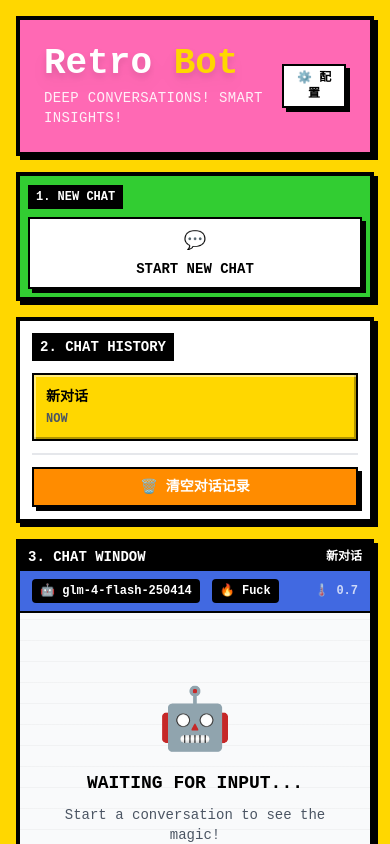
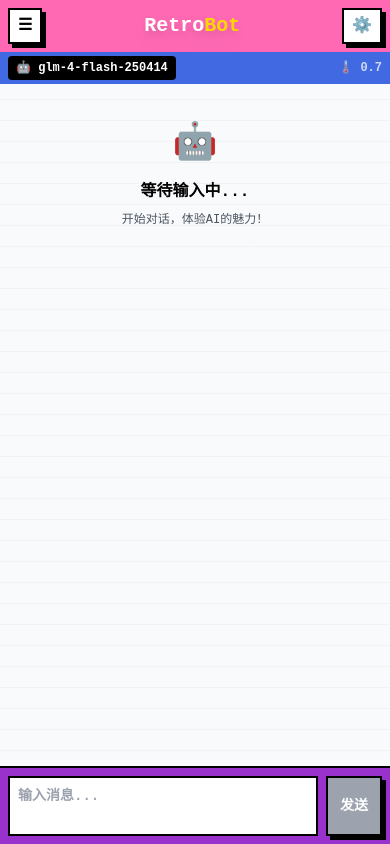
Before and after one commit to liu-ziting/retro-ai, a Vue app: page / in a window 390 px wide. Shown: the top 844 px of the page. Built offline with nearby package versions, Linux system fonts and the light colour scheme.

Commit message:
优化移动端

```diff
--- a/src/App.vue
+++ b/src/App.vue
@@ -1,8 +1,27 @@
 <template>
-    <div class="min-h-screen bg-retro-yellow p-4 font-retro">
-        <div class="max-w-6xl mx-auto">
-            <!-- 主标题栏 -->
-            <div class="bg-retro-pink border-4 border-black shadow-retro mb-4 p-6 relative">
+    <div class="h-screen lg:h-auto bg-retro-yellow font-retro relative flex flex-col lg:block lg:min-h-screen">
+        <!-- 移动端顶部导航栏 -->
+        <div class="lg:hidden bg-retro-pink p-2 flex-shrink-0 relative z-30">
+            <div class="flex items-center justify-between">
+                <button
+                    @click="showSidebar = !showSidebar"
+                    class="bg-white border-2 border-black px-2 py-1 text-sm font-bold hover:bg-gray-100 shadow-retro flex items-center gap-1"
+                >
+                    <span class="text-base">☰</span>
+                </button>
+                <div class="text-center">
+                    <h1 class="text-xl font-bold text-white drop-shadow-lg">Retro<span class="text-retro-yellow">Bot</span></h1>
+                </div>
+                <button @click="showSettings = !showSettings" class="bg-white border-2 border-black px-2 py-1 text-sm font-bold hover:bg-gray-100 shadow-retro">
+                    <span class="text-base">⚙️</span>
+                </button>
+            </div>
+        </div>
+
+        <!-- PC端容器 -->
+        <div class="w-full lg:max-w-6xl lg:mx-auto p-0 lg:p-4 flex-1 lg:flex-none flex flex-col lg:block">
+            <!-- 桌面端标题栏 -->
+            <div class="hidden lg:block bg-retro-pink border-4 border-black shadow-retro mb-4 p-6 relative">
                 <div class="flex items-center justify-between">
                     <div>
                         <h1 class="text-4xl font-bold text-white drop-shadow-lg">
@@ -14,10 +33,65 @@
                     <button @click="showSettings = !showSettings" class="bg-white border-2 border-black px-3 py-1 text-xs font-bold hover:bg-gray-100 shadow-retro">⚙️ 配置</button>
                 </div>
             </div>
+            <div class="flex flex-col lg:grid lg:grid-cols-4 lg:gap-4 flex-1 lg:flex-none">
+                <!-- 侧边栏抽屉 (移动端) -->
+                <div v-if="showSidebar" class="lg:hidden fixed inset-0 bg-black/50 z-40" @click="showSidebar = false">
+                    <div class="w-80 max-w-[85vw] h-full bg-retro-yellow border-r-4 border-black shadow-retro p-4 overflow-y-auto" @click.stop>
+                        <!-- 抽屉头部 -->
+                        <div class="flex items-center justify-between mb-4">
+                            <h2 class="text-xl font-bold">菜单</h2>
+                            <button @click="showSidebar = false" class="bg-white border-2 border-black px-2 py-1 text-sm font-bold hover:bg-gray-100 shadow-retro">✕</button>
+                        </div>
 
-            <div class="grid grid-cols-1 lg:grid-cols-4 gap-4">
-                <!-- 左侧：会话管理 -->
-                <div class="lg:col-span-1">
+                        <!-- 新建对话 -->
+                        <button
+                            @click="createNewSessionAndCloseSidebar"
+                            class="w-full bg-white border-2 border-black p-2 hover:bg-gray-100 shadow-retro font-bold text-center text-sm"
+                        >
+                            <div class="text-base mb-1">💬</div>
+                            <div>新建对话</div>
+                        </button>
+
+                        <!-- 会话列表 -->
+                        <div class="bg-white border-2 border-black shadow-retro p-3">
+                            <div class="bg-black text-white px-2 py-1 text-xs font-bold mb-3 inline-block">对话历史</div>
+                            <div class="space-y-2 max-h-96 overflow-y-auto">
+                                <div
+                                    v-for="session in sortedSessions"
+                                    :key="session.id"
+                                    :class="[
+                                        'p-2 border-2 border-black cursor-pointer font-bold text-xs relative group',
+                                        session.id === currentSessionId ? 'bg-retro-yellow shadow-retro-inset' : 'bg-gray-100 hover:bg-gray-200'
+                                    ]"
+                                    @click="selectSessionAndCloseSidebar(session.id)"
+                                >
+                                    <div class="truncate">{{ session.title }}</div>
+                                    <div class="text-xs text-gray-600 mt-1">{{ formatTime(session.updatedAt) }}</div>
+                                    <button
+                                        v-if="sessions.length > 1"
+                                        @click.stop="deleteSession(session.id)"
+                                        class="absolute top-1 right-1 opacity-100 bg-red-500 text-white text-xs px-1 rounded"
+                                    >
+                                        ×
+                                    </button>
+                                </div>
+                            </div>
+
+                            <!-- 清空对话按钮 -->
+                            <div class="mt-3 pt-3 border-t-2 border-gray-200">
+                                <button
+                                    @click="resetSessions"
+                                    class="w-full px-2 py-2 bg-retro-orange border-2 border-black font-bold text-white hover:bg-orange-400 shadow-retro text-xs flex items-center justify-center gap-2"
+                                >
+                                    <span>🗑️</span> 清空记录
+                                </button>
+                            </div>
+                        </div>
+                    </div>
+                </div>
+
+                <!-- 桌面端侧边栏 -->
+                <div class="hidden lg:block lg:col-span-1">
                     <!-- 新建对话 -->
                     <div class="bg-retro-green border-4 border-black shadow-retro mb-4 p-2">
                         <div class="bg-black text-white px-2 py-1 text-xs font-bold mb-2 inline-block">1. NEW CHAT</div>
@@ -64,48 +138,62 @@
                     </div>
                 </div>
 
-                <!-- 右侧：聊天区域 -->
-                <div class="lg:col-span-3">
+                <!-- 主要聊天区域 -->
+                <div class="w-full lg:col-span-3 flex flex-col flex-1 lg:flex-none lg:h-auto">
                     <!-- 聊天窗口 -->
-                    <div class="bg-white border-4 border-black shadow-retro mb-4">
-                        <div class="bg-black text-white px-2 py-1 text-sm font-bold mb-0 flex items-center justify-between">
+                    <div class="bg-white lg:border-4 border-black lg:shadow-retro lg:mb-4 flex-1 lg:flex-none flex flex-col min-h-0">
+                        <!-- 桌面端标题栏 -->
+                        <div class="hidden lg:flex bg-black text-white px-2 py-1 text-sm font-bold mb-0 items-center justify-between">
                             <span>3. CHAT WINDOW</span>
                             <span class="text-xs">{{ currentSession?.title || 'No Chat Selected' }}</span>
                         </div>
 
+                        <!-- 移动端对话标题栏 -->
+                        <!-- <div class="lg:hidden bg-gray-100 px-2 py-1 text-center flex-shrink-0">
+                            <div class="text-xs font-bold text-gray-700 truncate">
+                                {{ currentSession?.title || '新对话' }}
+                            </div>
+                        </div> -->
+
                         <!-- 模型和预设信息栏 -->
-                        <div class="bg-retro-blue border-b-2 border-black px-3 py-2 flex items-center justify-between text-white text-xs font-bold">
-                            <div class="flex items-center gap-3">
-                                <span class="bg-black px-2 py-1 rounded">🤖 {{ apiConfig.model || 'No Model' }}</span>
-                                <span class="bg-black px-2 py-1 rounded">{{ getCurrentPresetTitle() }}</span>
+                        <div
+                            class="bg-retro-blue lg:border-b-2 border-black px-2 py-1 lg:px-3 lg:py-2 flex items-center justify-between text-white text-xs font-bold flex-shrink-0"
+                        >
+                            <div class="flex items-center gap-2 lg:gap-3">
+                                <span class="bg-black px-2 py-1 rounded text-xs">🤖 {{ apiConfig.model || 'No Model' }}</span>
+                                <span class="bg-black px-2 py-1 rounded text-xs hidden sm:inline">{{ getCurrentPresetTitle() }}</span>
                             </div>
                             <div class="text-xs opacity-75">🌡️ {{ apiConfig.temperature || 0.7 }}</div>
                         </div>
 
                         <div
                             ref="messagesContainer"
-                            class="h-96 overflow-y-auto p-4 bg-gray-50"
+                            class="overflow-y-auto p-2 lg:p-4 bg-gray-50 custom-scrollbar h-[calc(100vh-115px)] lg:h-96 pb-20 lg:pb-4"
                             style="background-image: repeating-linear-gradient(0deg, transparent, transparent 20px, rgba(0, 0, 0, 0.03) 20px, rgba(0, 0, 0, 0.03) 21px)"
                         >
                             <!-- 欢迎消息 -->
-                            <div v-if="!currentSession?.messages.length" class="text-center py-16">
-                                <div class="text-6xl mb-4 animate-bounce-slow">🤖</div>
-                                <div class="font-bold text-lg mb-2">WAITING FOR INPUT...</div>
-                                <div class="text-sm text-gray-600">Start a conversation to see the magic!</div>
+                            <div v-if="!currentSession?.messages.length" class="text-center py-8 lg:py-16">
+                                <div class="text-4xl lg:text-6xl mb-4 animate-bounce-slow">🤖</div>
+                                <div class="font-bold text-base lg:text-lg mb-2">等待输入中...</div>
+                                <div class="text-xs lg:text-sm text-gray-600 px-4">开始对话，体验AI的魅力！</div>
                             </div>
 
                             <!-- 消息列表 -->
-                            <div v-for="message in currentSession?.messages" :key="message.id" class="mb-4 animate-slide-up">
-                                <div :class="['flex gap-3', message.role === 'user' ? 'justify-end' : 'justify-start']">
+                            <div v-for="message in currentSession?.messages" :key="message.id" class="mb-3 lg:mb-4 animate-slide-up">
+                                <div :class="['flex gap-2 lg:gap-3', message.role === 'user' ? 'justify-end' : 'justify-start']">
                                     <!-- AI头像 -->
                                     <div v-if="message.role === 'assistant'" class="flex-shrink-0">
-                                        <div class="w-8 h-8 bg-retro-blue border-2 border-black flex items-center justify-center text-white font-bold">🤖</div>
+                                        <div
+                                            class="w-6 h-6 lg:w-8 lg:h-8 bg-retro-blue border-2 border-black flex items-center justify-center text-white font-bold text-xs lg:text-sm"
+                                        >
+                                            🤖
+                                        </div>
                                     </div>
 
                                     <!-- 消息气泡 -->
                                     <div
                                         :class="[
-                                            'max-w-[70%] p-3 border-2 border-black font-bold text-sm',
+                                            'max-w-[85%] lg:max-w-[70%] p-2 lg:p-3 border-2 border-black font-bold text-xs lg:text-sm',
                                             message.role === 'user' ? 'bg-retro-pink text-white shadow-retro' : 'bg-white shadow-retro'
                                         ]"
                                     >
@@ -133,7 +221,11 @@
 
                                     <!-- 用户头像 -->
                                     <div v-if="message.role === 'user'" class="flex-shrink-0">
-                                        <div class="w-8 h-8 bg-retro-green border-2 border-black flex items-center justify-center text-white font-bold">👤</div>
+                                        <div
+                                            class="w-6 h-6 lg:w-8 lg:h-8 bg-retro-green border-2 border-black flex items-center justify-center text-white font-bold text-xs lg:text-sm"
+                                        >
+                                            👤
+                                        </div>
                                     </div>
                                 </div>
                             </div>
@@ -141,31 +233,35 @@
                     </div>
 
                     <!-- 输入区域 -->
-                    <div class="bg-retro-purple border-4 border-black shadow-retro p-4">
-                        <div class="bg-black text-white px-2 py-1 text-sm font-bold mb-3 inline-block">4. TYPE MESSAGE</div>
-                        <div class="flex gap-3">
+                    <div
+                        class="bg-retro-purple lg:border-4 border-black lg:shadow-retro p-2 lg:p-4 border-t-2 lg:border-t-0 flex-shrink-0 lg:relative fixed lg:static bottom-0 left-0 right-0 lg:bottom-auto lg:left-auto lg:right-auto z-20"
+                    >
+                        <div class="hidden lg:inline-block bg-black text-white px-2 py-1 text-sm font-bold mb-3">4. TYPE MESSAGE</div>
+                        <div class="flex gap-2 lg:gap-3">
+                            <!-- 移动端新建对话快捷按钮 -->
+
                             <textarea
                                 v-model="inputMessage"
                                 @keydown.enter.prevent="handleSend"
-                                placeholder="Type your message here..."
+                                placeholder="输入消息..."
                                 :disabled="isLoading"
-                                rows="3"
-                                class="flex-1 p-3 border-2 border-black font-bold text-sm resize-none focus:outline-none focus:ring-2 focus:ring-retro-yellow disabled:bg-gray-200"
+                                rows="2"
+                                class="flex-1 p-2 lg:p-3 border-2 border-black font-bold text-sm resize-none focus:outline-none focus:ring-2 focus:ring-retro-yellow disabled:bg-gray-200"
                             ></textarea>
                             <button
                                 @click="handleSend"
                                 :disabled="!inputMessage.trim() || isLoading"
-                                class="px-6 py-3 bg-retro-green border-2 border-black font-bold text-white hover:bg-green-400 disabled:bg-gray-400 disabled:cursor-not-allowed shadow-retro"
+                                class="px-3 lg:px-6 py-2 lg:py-3 bg-retro-green border-2 border-black font-bold text-white hover:bg-green-400 disabled:bg-gray-400 disabled:cursor-not-allowed shadow-retro text-sm"
                             >
-                                {{ isLoading ? 'SENDING...' : 'SEND!' }}
+                                {{ isLoading ? '发送中...' : '发送' }}
                             </button>
                         </div>
                     </div>
                 </div>
             </div>
 
-            <!-- 底部信息栏 -->
-            <div class="bg-white border-4 border-black shadow-retro mt-4 p-2 text-center">
+            <!-- 底部信息栏 (仅桌面端显示) -->
+            <div class="hidden lg:block bg-white border-4 border-black shadow-retro mt-4 p-2 text-center">
                 <div class="text-xs font-bold">
                     © 2025 DeepFuck | Made with ❤️ and ☕ |
                     <a href="https://github.com/liu-ziting/" target="_blank" class="text-retro-blue hover:underline">Powered by Liuziting</a>
@@ -176,8 +272,9 @@
         <!-- 设置面板 -->
         <div v-if="showSettings" class="fixed inset-0 bg-black/50 flex items-center justify-center z-50 animate-fade-in p-4" @click="showSettings = false">
             <div class="bg-white border-4 border-black shadow-retro w-full max-w-2xl max-h-[90vh] flex flex-col animate-slide-up" @click.stop>
-                <div class="bg-retro-orange border-b-4 border-black p-4 flex-shrink-0">
+                <div class="bg-retro-orange border-b-4 border-black p-4 flex-shrink-0 flex items-center justify-between">
                     <h3 class="font-bold text-white text-lg">⚙️ SETTINGS PANEL</h3>
+                    <button @click="showSettings = false" class="bg-white border-2 border-black px-2 py-1 text-sm font-bold hover:bg-gray-100 shadow-retro text-black">✕</button>
                 </div>
 
                 <!-- 可滚动内容区域 -->
@@ -292,12 +389,9 @@
                     <button @click="resetApiConfig" class="px-4 py-2 bg-retro-blue border-2 border-black font-bold text-white hover:bg-blue-400 shadow-retro text-sm">
                         🔧 重置API配置
                     </button>
-                    <div class="flex gap-3">
-                        <button @click="showSettings = false" class="px-6 py-2 bg-gray-300 border-2 border-black font-bold hover:bg-gray-400 shadow-retro text-sm">取消</button>
-                        <button @click="saveSettings" class="px-6 py-2 bg-retro-green border-2 border-black font-bold text-white hover:bg-green-400 shadow-retro text-sm">
-                            保存设置
-                        </button>
-                    </div>
+                    <button @click="saveSettings" class="px-6 py-2 bg-retro-green border-2 border-black font-bold text-white hover:bg-green-400 shadow-retro text-sm">
+                        保存设置
+                    </button>
                 </div>
             </div>
         </div>
@@ -345,8 +439,18 @@ const createNewSession = () => {
     chatStore.createSession()
 }
 
+const createNewSessionAndCloseSidebar = () => {
+    chatStore.createSession()
+    showSidebar.value = false
+}
+
 const selectSession = (sessionId: string) => {
     chatStore.selectSession(sessionId)
+}
+
+const selectSessionAndCloseSidebar = (sessionId: string) => {
+    chatStore.selectSession(sessionId)
+    showSidebar.value = false
 }
 
 const deleteSession = (sessionId: string) => {
--- a/src/style.css
+++ b/src/style.css
@@ -35,3 +35,55 @@
 .typing-dot:nth-child(3) {
     animation-delay: 0s;
 }
+
+/* 移动端优化 */
+@media (max-width: 1024px) {
+    /* 防止移动端缩放 */
+    html {
+        -webkit-text-size-adjust: 100%;
+        -ms-text-size-adjust: 100%;
+    }
+
+    /* 优化触摸体验 */
+    button,
+    .cursor-pointer {
+        -webkit-tap-highlight-color: transparent;
+        touch-action: manipulation;
+    }
+
+    /* 抽屉动画 */
+    .drawer-enter-active,
+    .drawer-leave-active {
+        transition: transform 0.3s ease;
+    }
+
+    .drawer-enter-from {
+        transform: translateX(-100%);
+    }
+
+    .drawer-leave-to {
+        transform: translateX(-100%);
+    }
+
+    /* 确保移动端全屏布局 */
+    body {
+        overflow: hidden;
+    }
+
+    #app {
+        height: 100vh;
+        overflow: hidden;
+    }
+}
+
+/* 确保全屏高度 */
+html,
+body {
+    height: 100%;
+    overflow-x: hidden;
+}
+
+#app {
+    height: 100vh;
+    min-height: 100vh;
+}
--- a/vite.config.ts
+++ b/vite.config.ts
@@ -17,6 +17,7 @@ export default defineConfig({
         }
     },
     server: {
+        host: '0.0.0.0',
         port: 3000,
         open: true
     },
```
